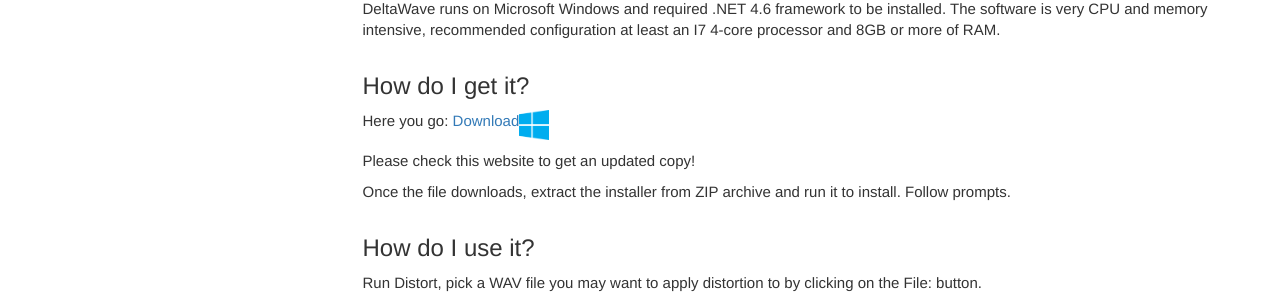
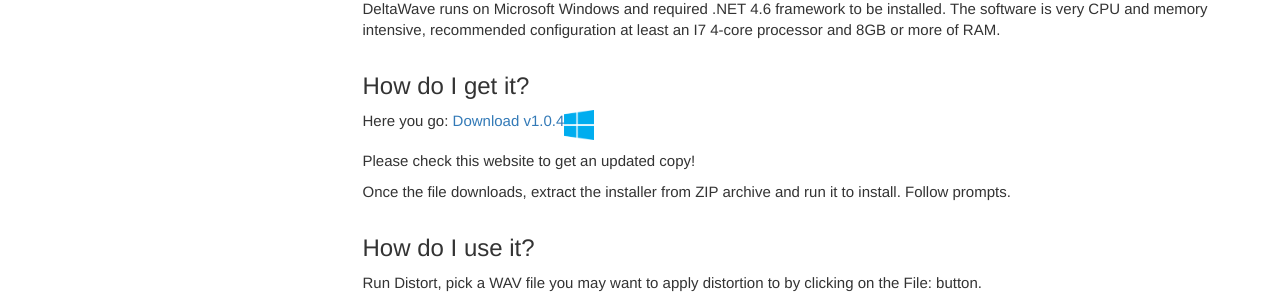
Before and after one commit to pkane2001/DeltaWave, a Jekyll site: the page built from docs/pages/mydoc/get_distorted.md, in a window 1280 px wide. Shown: the part 818-1118 px from the top of the page. Built offline with Jekyll 4.4.1, drawn with Linux system fonts in a browser that asks for light colours; nearby versions of some CDN libraries; our own code applies the rules of GitHub Pages for plain Markdown files; comment, search, counter and statistics services are not loaded.

Commit message:
Distort 1.0.4

```diff
--- a/docs/pages/mydoc/get_distorted.md
+++ b/docs/pages/mydoc/get_distorted.md
@@ -20,7 +20,7 @@ The software is very CPU and memory intensive, recommended configuration at leas
 
 ## How do I get it?
 Here you go:
-<a href="DistortSetup.zip">Download<input type="image" id="download" alt="Download" src="images/windows-logo.png" width="30" align="top" />   </a>
+<a href="DistortSetup.zip">Download v1.0.4<input type="image" id="download" alt="Download" src="images/windows-logo.png" width="30" align="top" />   </a>
 
 
 Please check this website to get an updated copy!
```
